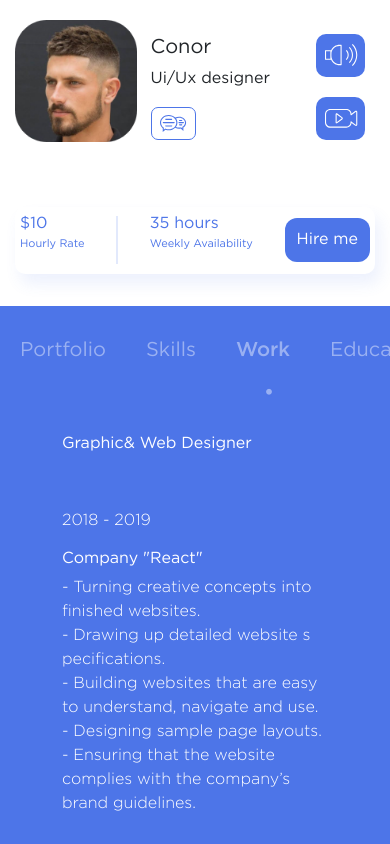
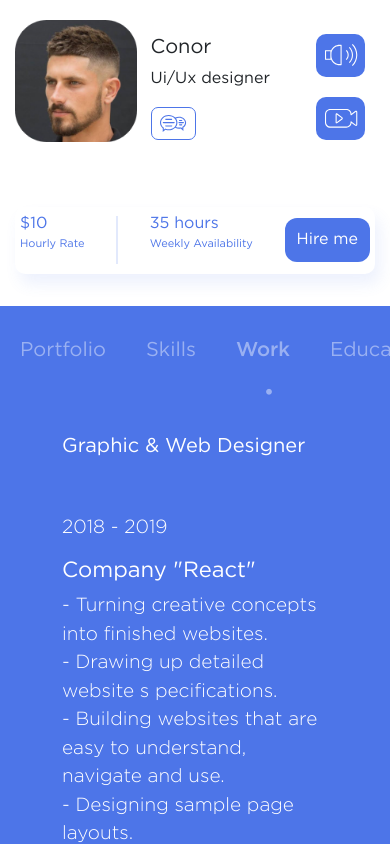
Before and after one commit to Daltimore/123-portfolio-2, a Vue app: page / in a window 390 px wide. Both pictures are taken after a click on the tab "Work". Shown: the top 844 px of the page. Built offline with nearby package versions, Linux system fonts and the light colour scheme; what vue-nav-tabs would draw is missing.

Commit message:
tab and mobile fixs

```diff
--- a/src/assets/css/main.css
+++ b/src/assets/css/main.css
@@ -1027,8 +1027,8 @@ body{
 
 
   #home .img-section img {
-    margin: 10px;
-    width: 93%;
+    margin: 11px;
+    width: 96%;
   }
 
   #home .action-area__mobile {
@@ -1174,6 +1174,7 @@ body{
     flex-direction: column;
     color: #ffffff;
     font-weight: 100;
+    font-size: 19px;
   }
 
   #home .tab-section__mobile .purple-section .work-content .small-p{
@@ -1182,6 +1183,15 @@ body{
 
   #home .tab-section__mobile .purple-section .work-content .mobile {
     padding: 0 !important;
+    font-size: 19px;
+  }
+
+  #home .tab-section__mobile .purple-section .work-content .sub-heading {
+    font-size: 22px;
+  }
+
+  #home .tab-section__mobile .purple-section .work-content .big-text {
+    font-size: 20px;
   }
 
   #home .small__phone {
--- a/src/components/MobileTabComponent.vue
+++ b/src/components/MobileTabComponent.vue
@@ -142,6 +142,20 @@ export default {
   #social-tabs .vue-tabs .nav {
     padding-left: 0px;
   }
+
+  #social-tabs .vue-tabs .nav {
+    margin-bottom: 0;
+    margin-top: 0;
+    padding-left: 78px;
+    list-style: none;
+    width: 100%;
+  }
+
+  #social-tabs .nav {
+    display: flex;
+    flex-wrap: nowrap;
+    overflow-y: scroll;
+  }
 }
 
 @media (min-width: 576px) and (max-width: 767.98px) {
--- a/src/views/Home.vue
+++ b/src/views/Home.vue
@@ -487,7 +487,7 @@
                   <div class="work-details__head">
                     <div class="work-content">
                       <div class="pl-4 mobile">
-                        <h6>Graphic&amp; Web Designer</h6>
+                        <h6 class="big-text">Graphic &amp; Web Designer</h6>
                         <p class="pt-5">2018 - 2019</p>
                       </div>
                     <div class="">
@@ -515,7 +515,7 @@
                     <div class="work-details__head">
                     <div class="work-content">
                       <div class="pl-4 mobile">
-                        <h6>Graphic&amp;web Designer</h6>
+                        <h6 class="big-text">Graphic &amp; web Designer</h6>
                         <p class="pt-5">2018 - 2019</p>
                       </div>
                     <div>
@@ -543,7 +543,7 @@
                   <div class="work-details__head">
                     <div class="work-content">
                       <div class="pl-4 mobile">
-                        <h6>Graphic&amp; Web Designer</h6>
+                        <h6 class="big-text">Graphic &amp; Web Designer</h6>
                         <p class="pt-5">2018 - 2019</p>
                       </div>
                     <div>
@@ -581,7 +581,7 @@
                 <div class="work-details">
                   <div class="work-details__head">
                     <div class="work-content">
-                    <div  class="pl-4">
+                    <div class="pl-4">
                       <h6>Master in Web Developer</h6>
                       <p class="pt-3">2015 - 2016</p>
                     </div>
```
